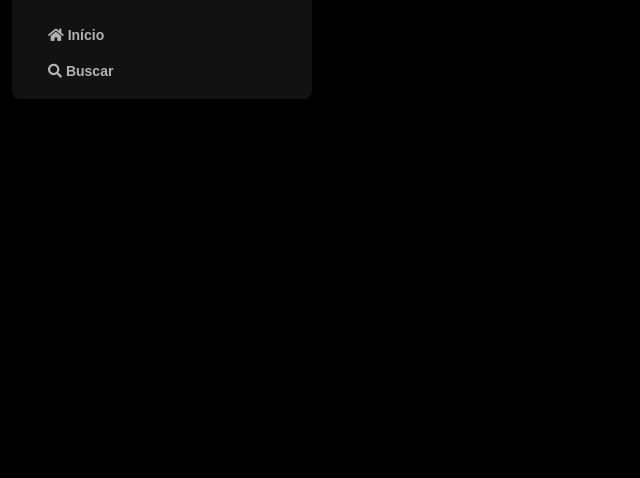
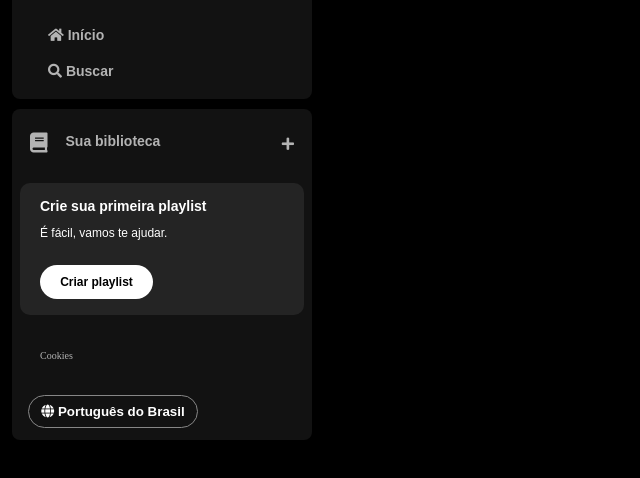
Before and after one commit to nnnyck/Spotify-Imers-o_Alura, a plain HTML site: page index.html in a window 1280 px wide. Shown: the part 74-552 px from the top of the page, without its empty margins (0-640 px from the left). Drawn offline with Linux system fonts and the light colour scheme.

Commit message:
Segundo dia, Imersão Alura

```diff
--- a/index.html
+++ b/index.html
@@ -36,5 +36,37 @@
       </ul>
     </nav>
 
+    <div class="library">
+      <div class="library__content">
+        <button class="library__button">
+          <span class="fa fas fa-book"></span>
+          <span>Sua biblioteca</span>
+        </button>
+        <span class="fa fa-plus"></span>
+      </div>
+
+      <section class="section-playlist">
+        <div class="section-playlist__content">
+          <span class="text title">Crie sua primeira playlist</span>
+          <span class="text subtitle">É fácil, vamos te ajudar.</span>
+          <button class="section-playlist__button">
+            <span>Criar playlist</span>
+          </button>
+        </div>
+      </section>
+
+      <div class="cookies">
+        <a href="">Cookies</a>
+      </div>
+
+      <div class="languages">
+        <button class="languages__button">
+          <span class="fa fa-globe"></span>
+          <span>Português do Brasil</span>
+        </button>
+      </div>
+    </div>
+  </div>
+
 </body>
 </html>
--- a/style.css
+++ b/style.css
@@ -44,3 +44,128 @@ body {
     font-size: 14px;
     font-family: "DM Sans", sans-serif;
 }
+
+.library {
+    background-color: #121212;
+    border-radius: 8px;
+    display: flex;
+    justify-content: space-between;
+    flex-direction: column;
+    padding: 4px 8px;
+    color: #b3b3b3;
+    font-weight: 600;
+    font-size: 14px;
+    margin-top: 10px;
+}
+
+.library .library__content {
+    display: flex;
+    justify-content: space-between;
+}
+
+.library .library__button {
+    display: flex;
+    margin-right: 10px;
+    color: #b3b3b3;
+    background-color: transparent;
+    border: 0px;
+    font-size: 14px;
+    font-weight: 700;
+    font-family: "DM Sans", sans-serif;
+    text-align: center;
+    text-decoration: none;
+    text-transform: none;
+    padding: 20px 10px;
+}
+
+.library .library__button .fa {
+    font-size: 20px;
+    margin-right: 10px;
+    font-weight: 300;
+    padding-right: 8px;
+}
+
+.library .library__content .fa-plus {
+    margin: 24px 10px;
+}
+
+.section-playlist {
+    display: flex;
+    align-items: flex-start;
+    justify-content: space-between;
+    gap: 20px;
+    background-color: #242424;
+    color: #b3b3b3;
+    font-weight: 600;
+    font-size: 14px;
+    margin: 8px 0px;
+    padding: 16px 20px;
+    border-radius: 10px;
+}
+
+.section-playlist .section-playlist__content {
+    display: flex;
+    flex-direction: column;
+}
+
+.section-playlist__content .text {
+    padding-bottom: 14px;
+    color: #fff;
+    font-family: "DM Sans", sans-serif;
+}
+
+.section-playlist__content .tltle {
+    font-weight: 700;
+}
+
+.section-playlist__content .subtitle {
+    font-weight: 500;
+    font-size: 12px;
+}
+
+.section-playlist__content .section-playlist__button {
+    display: flex;
+    justify-content: center;
+    background-color: #fff;
+    color: #000;
+    border-radius: 20px;
+    font-size: 12px;
+    font-weight: 700;
+    font-family: "DM Sans", sans-serif;
+    text-decoration: none;
+    text-transform: none;
+    padding: 10px;
+    margin-top: 12px;
+    border: 0px;
+    width: 113px;
+}
+
+.sidebar .cookies {
+    margin: 25px 20px;
+
+}
+
+.sidebar .cookies a{
+    color: #b3b3b3;
+    font-weight: 500;
+    font-size: 10px;
+    text-decoration: none;
+
+}
+
+.sidebar .cookies a:hover {
+    text-decoration: underline;
+}
+
+.languages .languages__button {
+    background-color: transparent;
+    border: 1px solid #878787;
+    color: #fff;
+    cursor: pointer;
+    align-items: center;
+    font-weight: bold;
+    width: 170px;
+    margin: 8px;
+    padding: 8px;
+    border-radius: 20px;
+}
```
Lines whose indentation alone changed are shown as unchanged.
